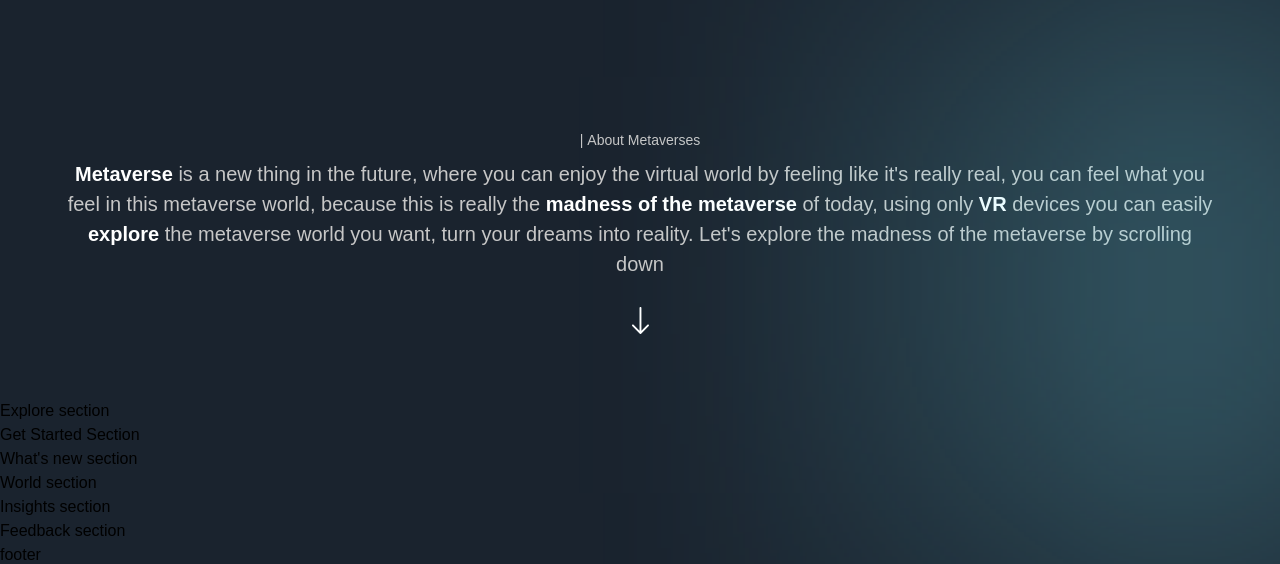
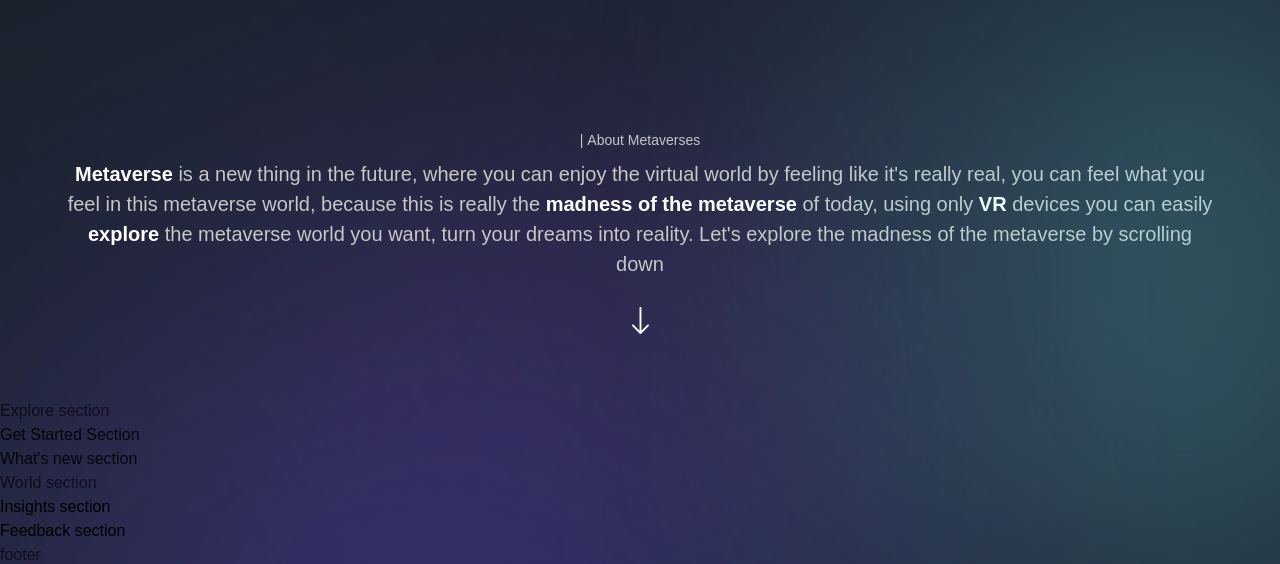
Before and after one commit to GavenDcosta/Metaversus_FramerMotionUIUX_NextJS, a Next.js app: page / in a window 1280 px wide. Shown: the part 1038-1602 px from the top of the page. Built offline with nearby package versions, Linux system fonts and the light colour scheme; a web font is replaced by a local one.

Commit message:
bg gradients

```diff
--- a/app/page.js
+++ b/app/page.js
@@ -3,16 +3,32 @@ import { About, Explore, Feedback, GetStarted, Hero, Insights, WhatsNew, World }
 
 const Page = () => (
   <div className="bg-primary-black overflow-hidden">
+
     <Navbar />
     <Hero />
+
+    <div className="relative">
       <About />
+      <div className="gradient-03" />
       <Explore />
+    </div>
+
+    <div className="relative">
       <GetStarted />
+      <div className="gradient-04" />
       <WhatsNew />
+    </div>
+
     <World />
+
+    <div className="relative">
       <Insights />
+      <div className="gradient-05" />
       <Feedback />
+    </div>
+
     <Footer />
+
   </div>
 );
 
```
Lines whose indentation alone changed are shown as unchanged.
